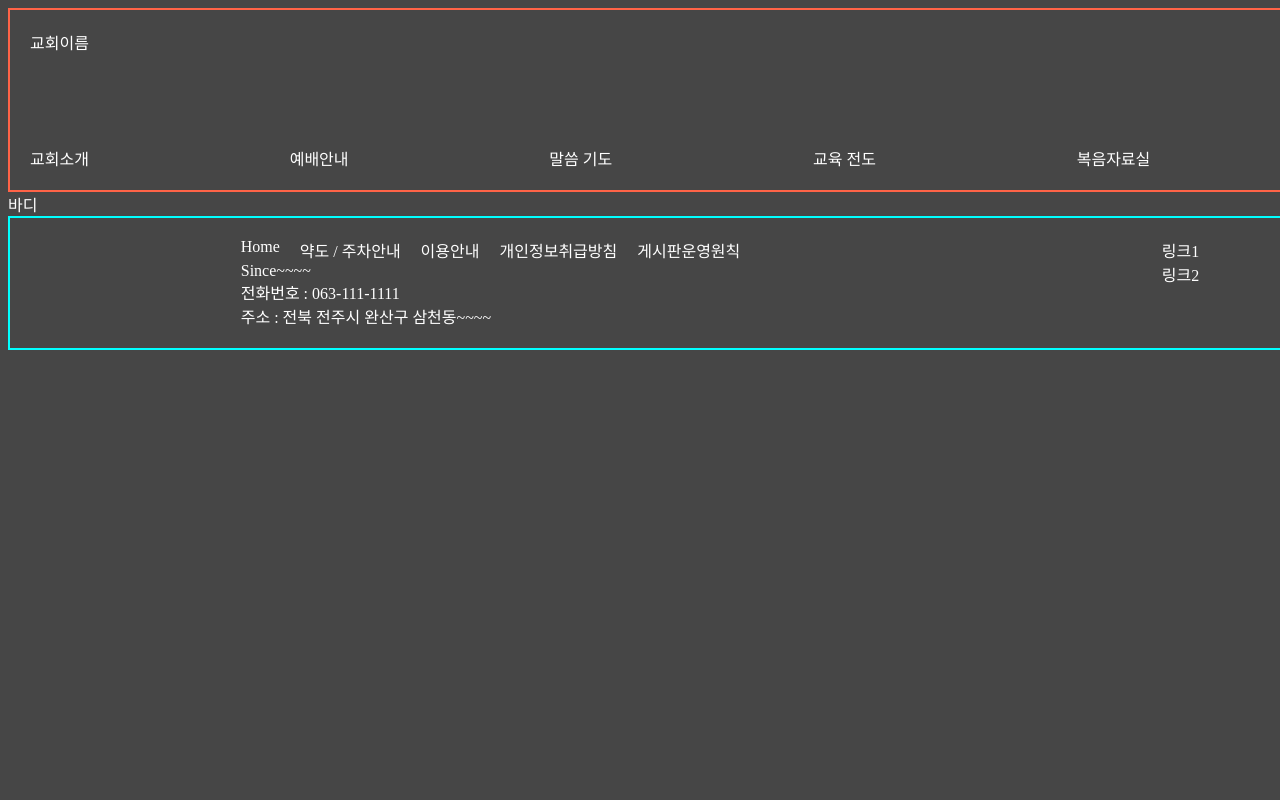
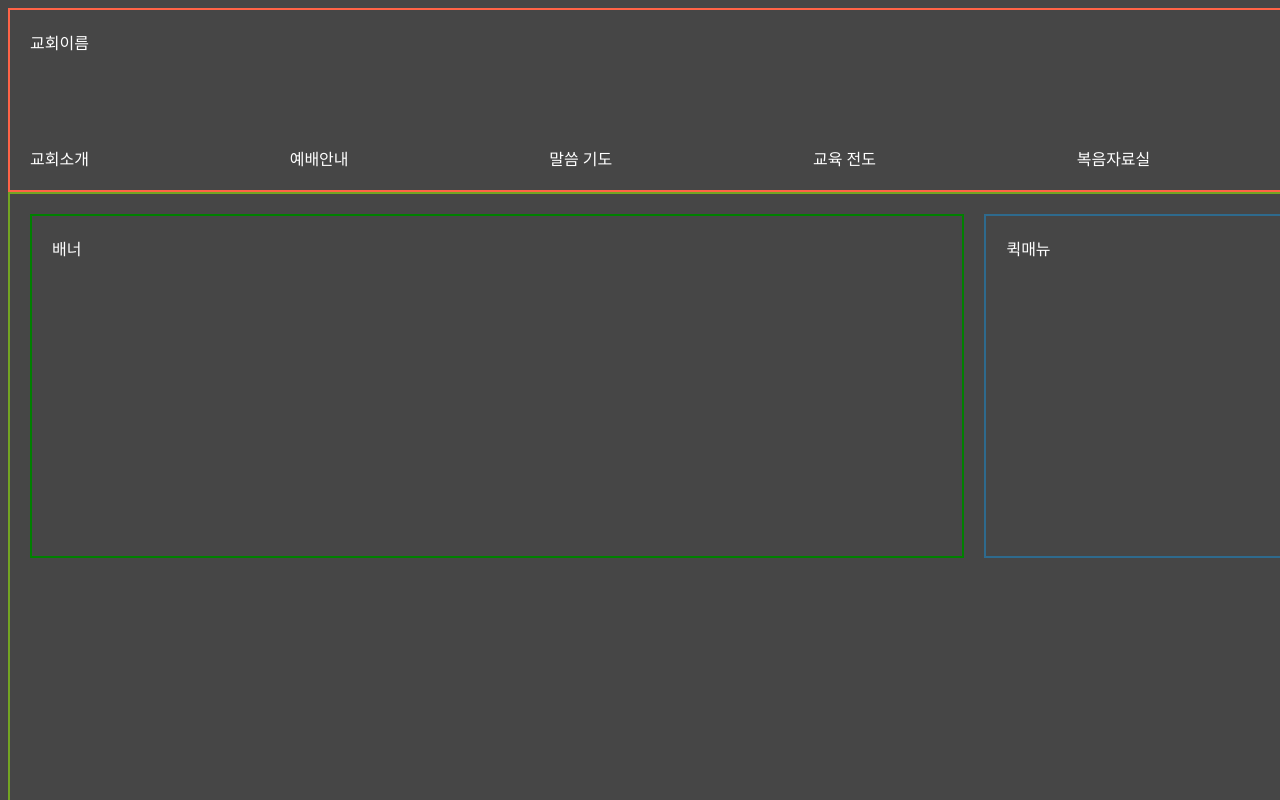
Before and after one commit to Hyunjun-11/church-Fe, a React (Vite) app: page / in a window 1280 px wide. Shown: the top 800 px of the page. Built offline with nearby package versions, Linux system fonts and the light colour scheme.

Commit message:
feat : route

```diff
--- a/src/Pages/Home.jsx
+++ b/src/Pages/Home.jsx
@@ -1,7 +1,11 @@
+import Body from "../components/Body/Body";
+import Footer from "../components/Footer/Footer";
+import Header from "../components/Header/Header";
+
 const Home = () => {
   return (
     <div>
-      <div>홈화면</div>
+      <Body />
     </div>
   );
 };
--- a/src/Routes/Router.jsx
+++ b/src/Routes/Router.jsx
@@ -1,13 +1,34 @@
 import { BrowserRouter, Route, Routes } from "react-router-dom";
 import Home from "../Pages/Home";
 import Main from "../components/Main/Main";
+import ChurchInfo from "../components/Body/churchInfo/ChurchInfo";
+import ChurchOrganization from "../components/Body/churchInfo/ChurchOrganization";
+import DirectionsParking from "../components/Body/churchInfo/DirectionsParking";
+import Greeting from "../components/Body/churchInfo/Greeting";
+import NewMembers from "../components/Body/churchInfo/NewMembers";
+import ChurchGuide from "../components/Body/churchInfo/ChurchGuide";
+import Header from "../components/Header/Header";
+import Footer from "../components/Footer/Footer";
 
 const Router = () => {
   return (
     <>
+      <Header />
       <Routes>
-        <Route path="/" element={<Main />}></Route>
+        <Route path="/" element={<Home />}></Route>
       </Routes>
+      {/* churchInfo */}
+      <Routes>
+        <Route path="info">
+          <Route path="intro/" element={<ChurchInfo />}></Route>
+          <Route path="organization/" element={<ChurchOrganization />}></Route>
+          <Route path="parking/" element={<DirectionsParking />}></Route>
+          <Route path="greeting/" element={<Greeting />}></Route>
+          <Route path="newMember/" element={<NewMembers />}></Route>
+          <Route path="guide/" element={<ChurchGuide />}></Route>
+        </Route>
+      </Routes>
+      <Footer />
     </>
   );
 };
--- a/src/components/Body/Body.css
+++ b/src/components/Body/Body.css
@@ -0,0 +1,25 @@
+.Body {
+  height: 700px;
+  border: solid 2px rgb(115, 165, 34);
+  padding: 20px;
+}
+
+.test {
+  display: flex;
+  gap: 20px;
+  width: 100%;
+  height: 100%;
+}
+.banner {
+  border: solid 2px green;
+  width: 70%;
+  height: 300px;
+  padding: 20px;
+}
+
+.quick {
+  border: solid 2px rgb(46, 106, 141);
+  width: 30%;
+  height: 300px;
+  padding: 20px;
+}
--- a/src/components/Body/Body.jsx
+++ b/src/components/Body/Body.jsx
@@ -2,8 +2,11 @@ import "./Body.css";
 
 const Body = () => {
   return (
-    <div>
-      <div>바디</div>
+    <div className="Body">
+      <div className="test">
+        <div className="banner">배너</div>
+        <div className="quick">퀵매뉴</div>
+      </div>
     </div>
   );
 };
```
